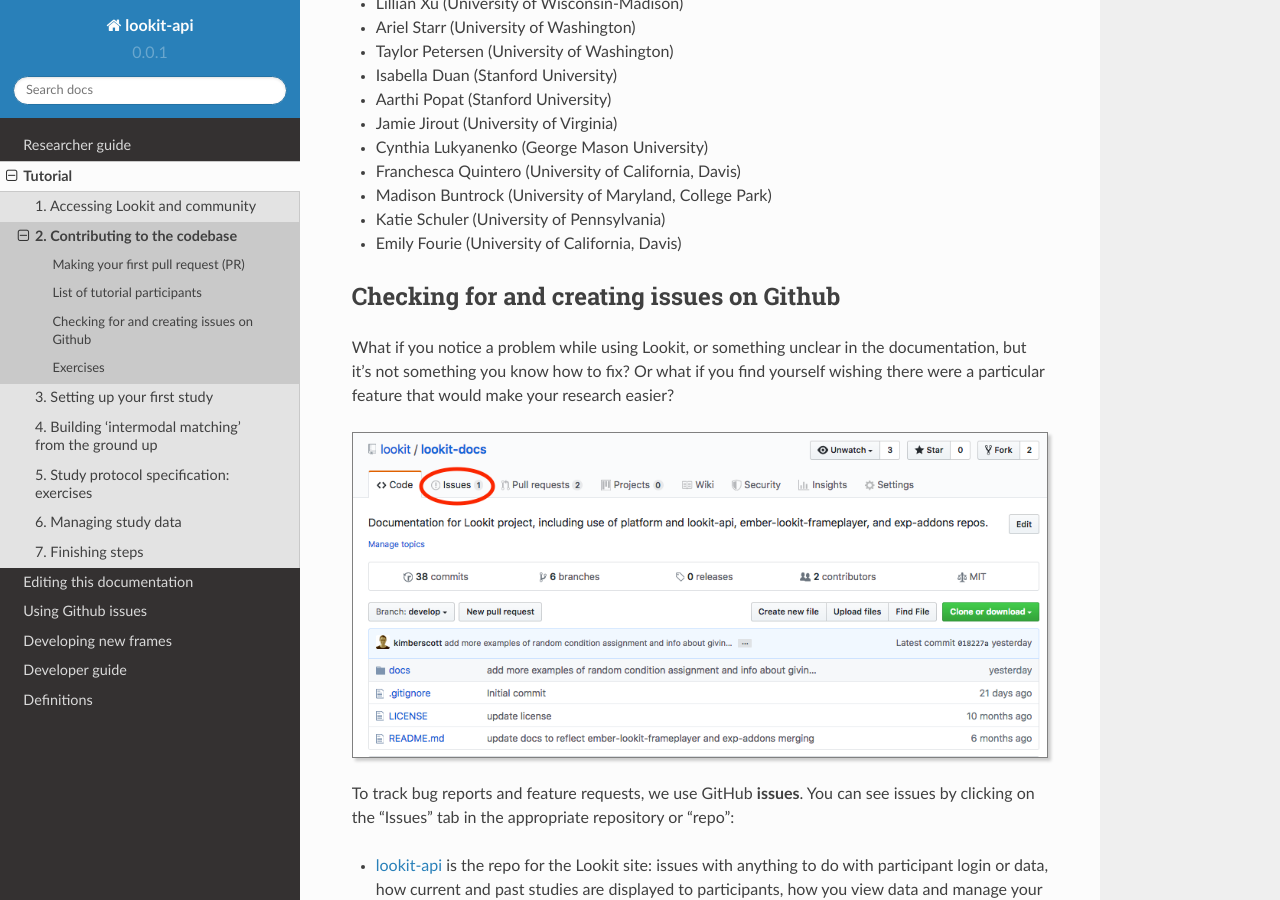
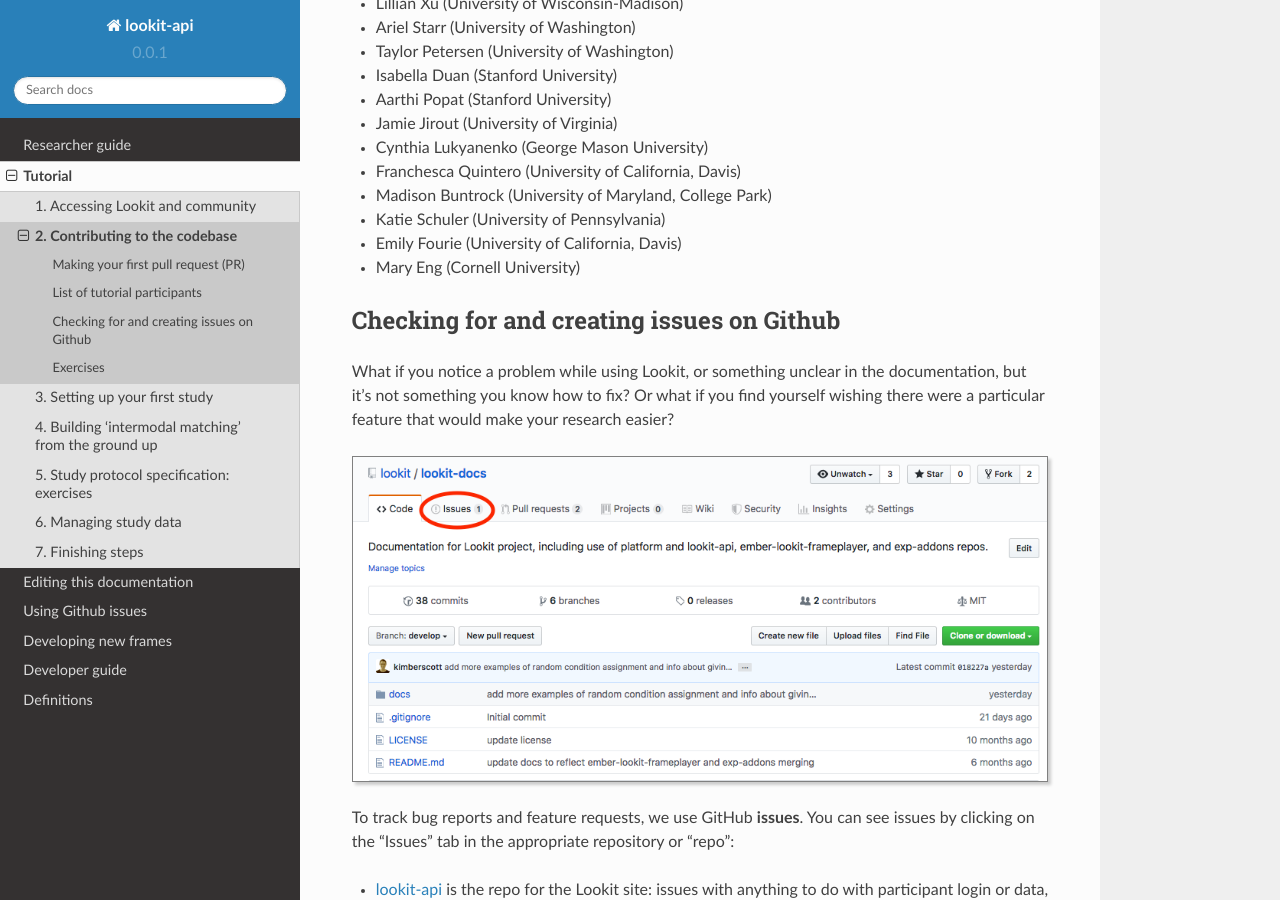
Before and after one commit to lookit/lookit-docs, a Sphinx documentation site: the page built from docs/source/tutorial-contributing.rst, in a window 1280 px wide and 900 px high, scrolled down 5841 px. Built offline with Sphinx 7.4.7 and the Read the Docs theme 2.0.0, drawn with Linux system fonts in a browser that asks for light colours.

Commit message:
Add tutorial participant to list

```diff
--- a/docs/source/tutorial-contributing.rst
+++ b/docs/source/tutorial-contributing.rst
@@ -148,6 +148,7 @@
 - Madison Buntrock (University of Maryland, College Park)
 - Katie Schuler (University of Pennsylvania)
 - Emily Fourie (University of California, Davis)
+- Mary Eng (Cornell University)
 
 .. _Github issues overview:
 
```
